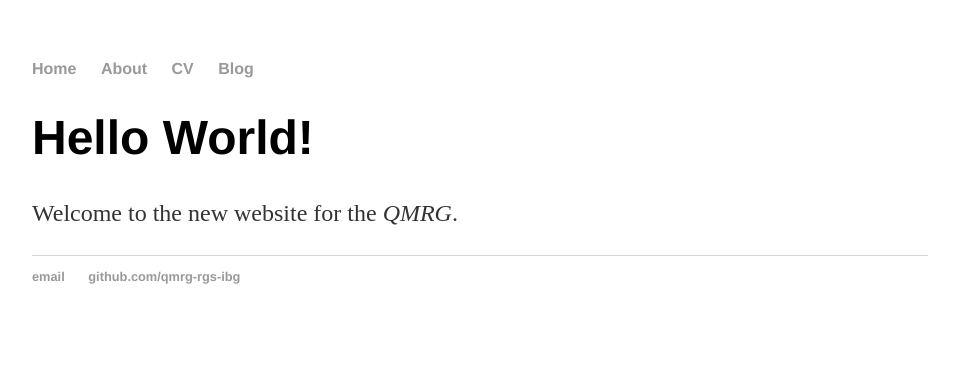
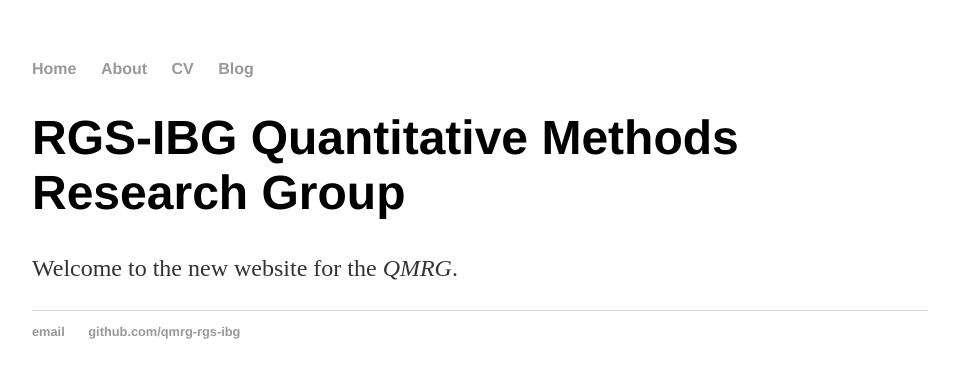
Before and after one commit to qmrg/qmrg.github.io, a Jekyll site: the page built from index.html, in a window 1280 px wide. Shown: the top 378 px of the page, without its empty margins (160-1119 px from the left). Built offline with Jekyll 4.4.1, drawn with Linux system fonts in a browser that asks for light colours.

Commit message:
Update index.html
Small edits

```diff
--- a/index.html
+++ b/index.html
@@ -1,8 +1,8 @@
 ---
 layout: default
-title: Quantitative Methods Research Group
+title: QMRG
 ---
 <div class="blurb">
-	<h1>Hello World!</h1>
+	<h1>RGS-IBG Quantitative Methods Research Group</h1>
 		<p>Welcome to the new website for the <em>QMRG</em>.</p>
 </div><!-- /.blurb -->
```
